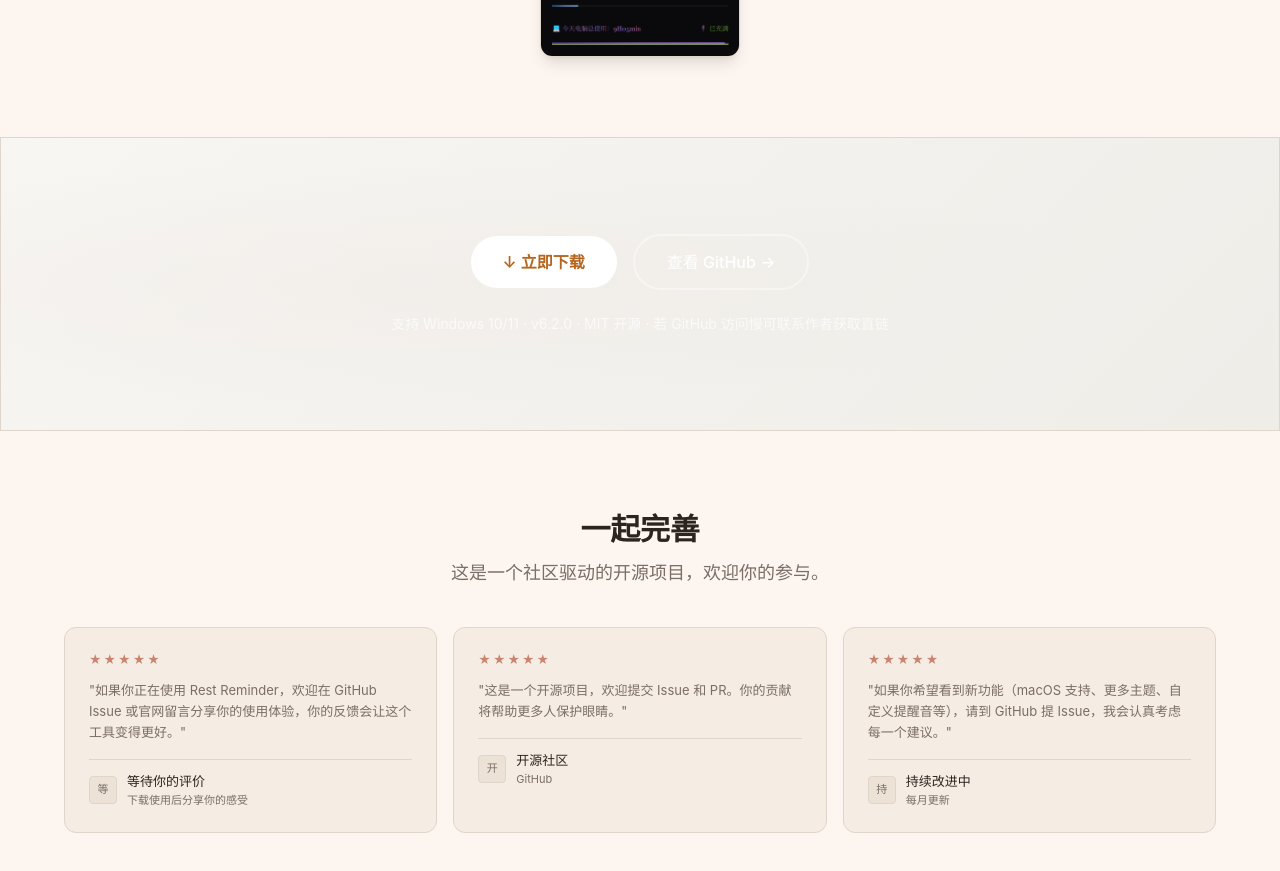
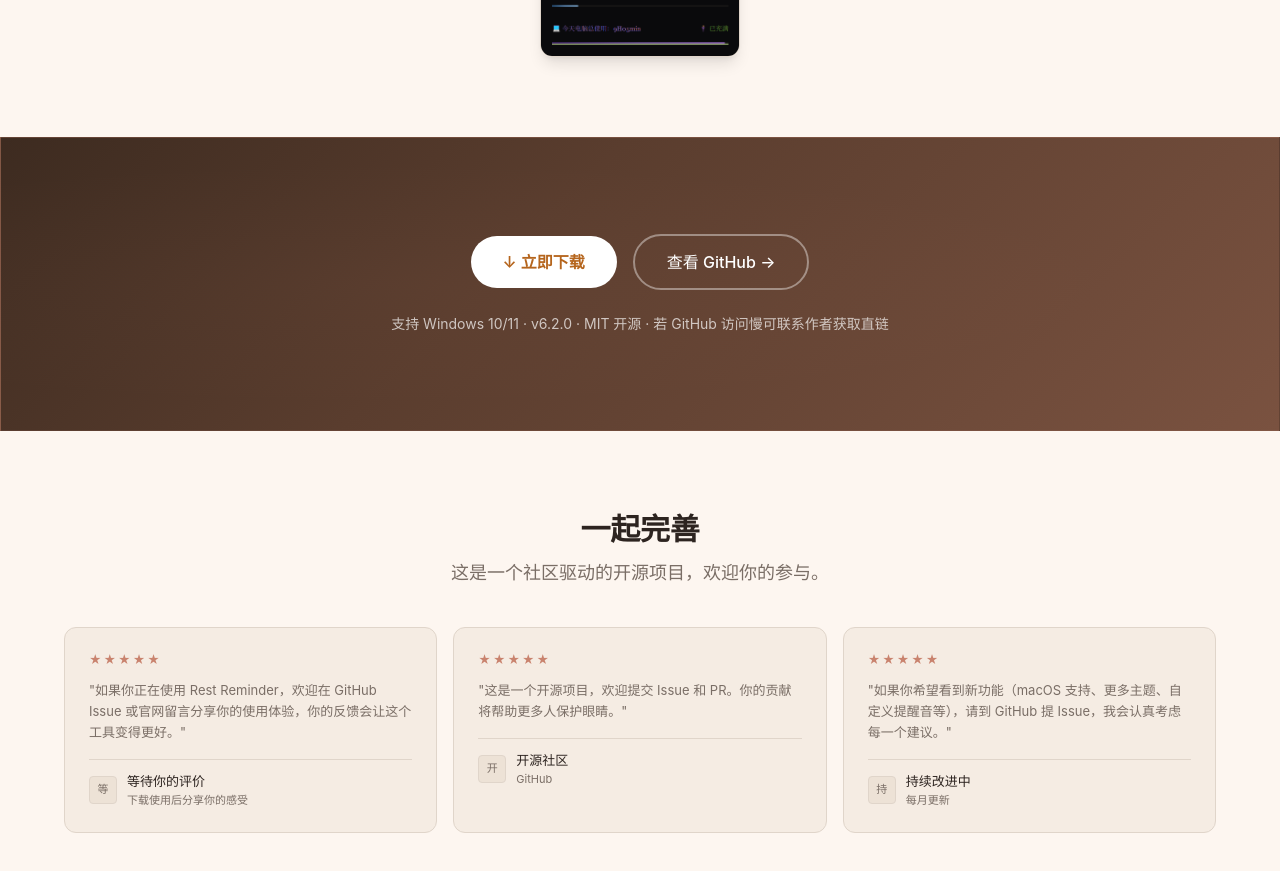
Before and after one commit to kuangketongxue/library-remind, a Next.js app in the folder rest-reminder-site/: page / in a window 1280 px wide. Shown: the part 4100-4971 px from the top of the page. Built offline with nearby package versions, Linux system fonts and the light colour scheme.

Commit message:
style: fix CTA banner + sticky CTA contrast on warm background
- .cta-banner: cold gray gradient → dark warm brown (#3d2b20 → #7a5240)
- .sticky-cta: rgba white 92% → rgba dark brown 95%
- CTA text already uses text-white, works on new dark bg

```diff
--- a/rest-reminder-site/src/app/globals.css
+++ b/rest-reminder-site/src/app/globals.css
@@ -203,10 +203,10 @@
 }
 
 .cta-banner {
-  background: linear-gradient(135deg, #f7f6f3 0%, #eeede8 100%);
+  background: linear-gradient(135deg, #3d2b20 0%, #5a3d2e 40%, #7a5240 100%);
   position: relative;
   overflow: hidden;
-  border: 1px solid var(--border);
+  border: 1px solid rgba(201,131,110,0.2);
 }
 .cta-banner::before {
   content: '';
@@ -239,9 +239,9 @@
   left: 0;
   right: 0;
   z-index: 40;
-  background: rgba(255,255,255,0.92);
+  background: rgba(61, 43, 32, 0.95);
   backdrop-filter: blur(12px);
-  border-top: 1px solid var(--border);
+  border-top: 1px solid rgba(201,131,110,0.3);
   padding: 12px 24px;
   transform: translateY(100%);
   transition: transform 0.3s ease;
```
